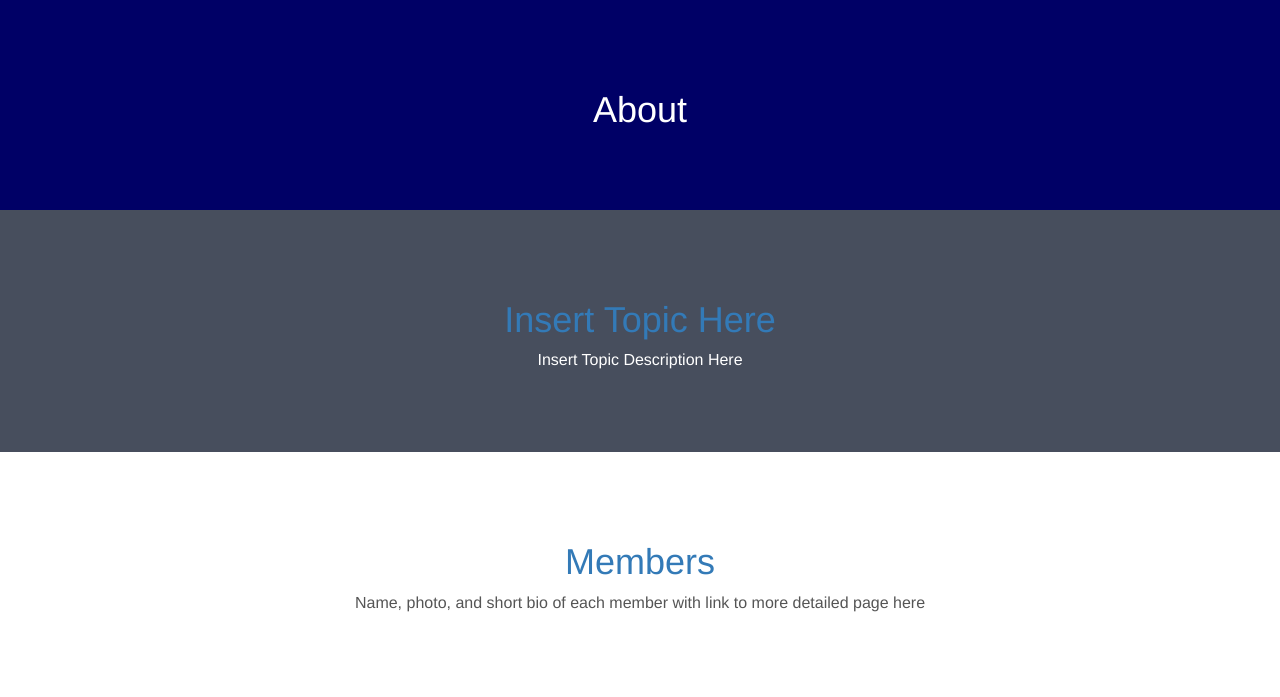
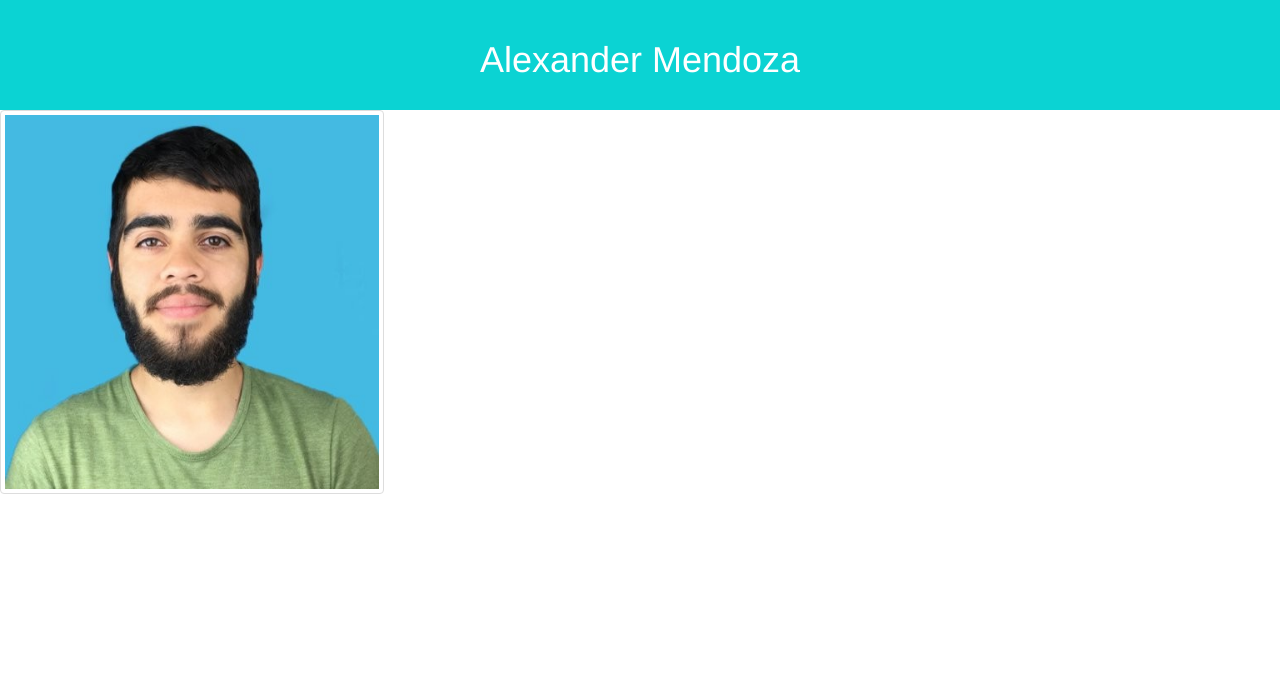
Before and after one commit to mendoska/cen4010_sp23_g10, a plain HTML site: page index.html in a window 1280 px wide. Drawn offline with nearby package versions, Linux system fonts and the light colour scheme; files that its build step writes are made by us from their sources.

Commit message:
first mockup of webpage. added photo and name on title.

```diff
--- a/index.html
+++ b/index.html
@@ -2,8 +2,7 @@
 <html>
     <head>
         <title>About Page</title>
-        <link rel="stylesheet" href="aboutcss.css">
-        <meta charset="utf-8">
+        <link href="styles/style.css" rel="stylesheet" type="text/css">        <meta charset="utf-8">
         <meta name="viewport" content="width=device-width, initial-scale=1">
         <link rel="stylesheet" href="https://maxcdn.bootstrapcdn.com/bootstrap/3.4.1/css/bootstrap.min.css">
         <link href="https://fonts.googleapis.com/css?family=Montserrat"   rel="stylesheet">
@@ -12,15 +11,9 @@
     </head>
     <body>
         <div class="container-fluid bg-1 text-center">
-            <h1>About</h1>
+            <h1>Alexander Mendoza</h1>
         </div>
-        <div class="container-fluid bg-2 text-center">
-            <h1 id = "Cont2"><a href="./p1/index.html">Insert Topic Here</a></h1>
-            <p>Insert Topic Description Here</p>
-        </div>
-        <div class="container-fluid bg-3 text-center">
-            <h1 id = "Cont3"><a href="./p2/index.html">Members</a></h1>
-            <p>Name, photo, and short bio of each member with link to more detailed page here</p>
-        </div>
+        <img src="images/alex-headshot.jpg" id ="headShot" class ="img-thumbnail" alt="alex headshot">
+
     </body>
 </html>
--- a/styles/aboutcss.css
+++ /dev/null
@@ -1,27 +0,0 @@
-body {
-    font: 20px Montserrat, sans-serif;
-    line-height: 1.8;
-    color: #f5f6f7;
-}
-p {font-size: 16px;}
-.margin {margin-bottom: 45px;}
-.bg-1 {
-    background-color: #000066; /* Green */
-    color: #ffffff;
-}
-.bg-2 {
-    background-color: #474e5d; /* Dark Blue */
-    color: #ffffff;
-}
-.bg-3 {
-    background-color: #ffffff; /* White */
-    color: #555555;
-}
-.bg-4 {
-    background-color: #2f2f2f; /* Black Gray */
-    color: #fff;
-}
-.container-fluid {
-    padding-top: 70px;
-    padding-bottom: 70px;
-}
--- /dev/null
+++ b/styles/style.css
@@ -0,0 +1,21 @@
+body {
+    font: 20px Montserrat, sans-serif;
+    line-height: 1.8;
+    color: #f5f6f7;
+}
+p {font-size: 16px;}
+.margin {margin-bottom: 45px;}
+.bg-1 {
+    background-color: #0bd3d3;
+    color: #ffffff;
+}
+
+.container-fluid {
+    padding-top: 20px;
+    padding-bottom: 20px;
+}
+
+#headShot{
+    width: 30%;
+    height: auto;
+}
```
Also changed, not shown: images/alex-headshot.jpg (added).
